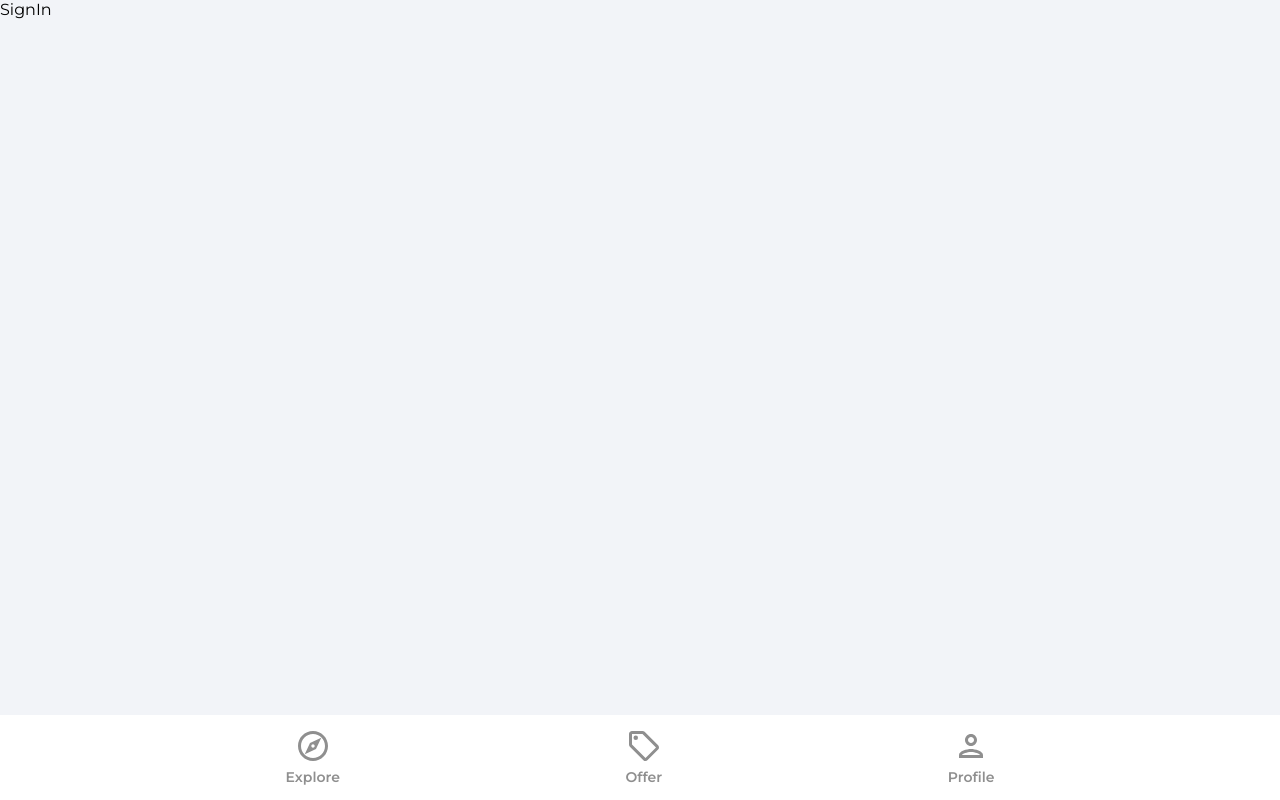
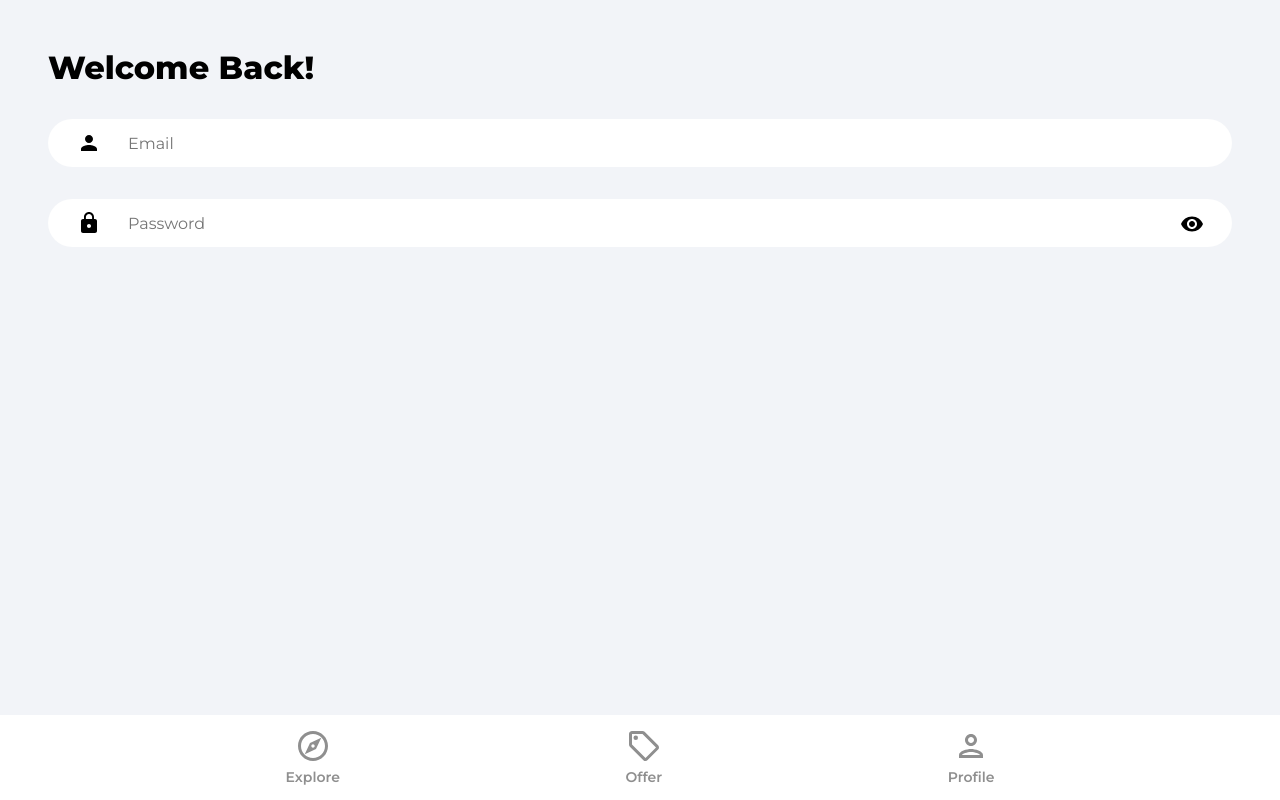
Before and after one commit to hmhuy97/house-marketplace, a React (Create React App) app: page /sign-in in a window 1280 px wide. Built offline with nearby package versions, Linux system fonts and the light colour scheme.

Commit message:
clip 1 7p25

```diff
--- a/src/App.js
+++ b/src/App.js
@@ -13,7 +13,7 @@
         <Routes>
           <Route path="/" element={<Explore />} />
           <Route path="/offers" element={<Offers />} />
-          <Route path="/profile" element={<Profile />} />
+          <Route path="/profile" element={<SignIn />} />
           <Route path="/sign-in" element={<SignIn />} />
           <Route path="/sign-up" element={<SignUp />} />
           <Route path="/forgot-password" element={<ForgotPassword />} />
--- a/src/pages/SignIn.jsx
+++ b/src/pages/SignIn.jsx
@@ -1,7 +1,55 @@
-import React from "react";
+import { useState } from "react";
+import { Link, useNavigate } from "react-router-dom";
+import { ReactComponent as ArrowRightIcon } from "../assets/svg/keyboardArrowRightIcon.svg";
+import visibilityIcon from "../assets/svg/visibilityIcon.svg";
 
 function SignIn() {
-  return <div>SignIn</div>;
+  const [showPassword, setShowPassword] = useState(false);
+  const [formData, setFormData] = useState({
+    email: "",
+    password: "",
+  });
+  const { email, password } = formData;
+
+  const navigate = useNavigate();
+
+  const onChange = () => {};
+
+  return (
+    <>
+      <div className="pageContainer">
+        <header>
+          <p className="pageHeader">Welcome Back!</p>
+        </header>
+        <form>
+          <input
+            placeholder="Email"
+            type="email"
+            id="email"
+            className="emailInput"
+            value={email}
+            onChange={onChange}
+          />
+          <div className="passwordInputDiv">
+            <input
+              type={showPassword ? "text" : "password"}
+              className="passwordInput"
+              value={password}
+              placeholder="Password"
+              id="password"
+              onChange={onChange}
+            />
+            <img
+              src={visibilityIcon}
+              alt="show_password"
+              className="showPassword"
+              onClick={() => setShowPassword((prevState) => !prevState)}
+            />
+          </div>
+        </form>
+      </div>
+    </>
+  );
 }
 
 export default SignIn;
```
